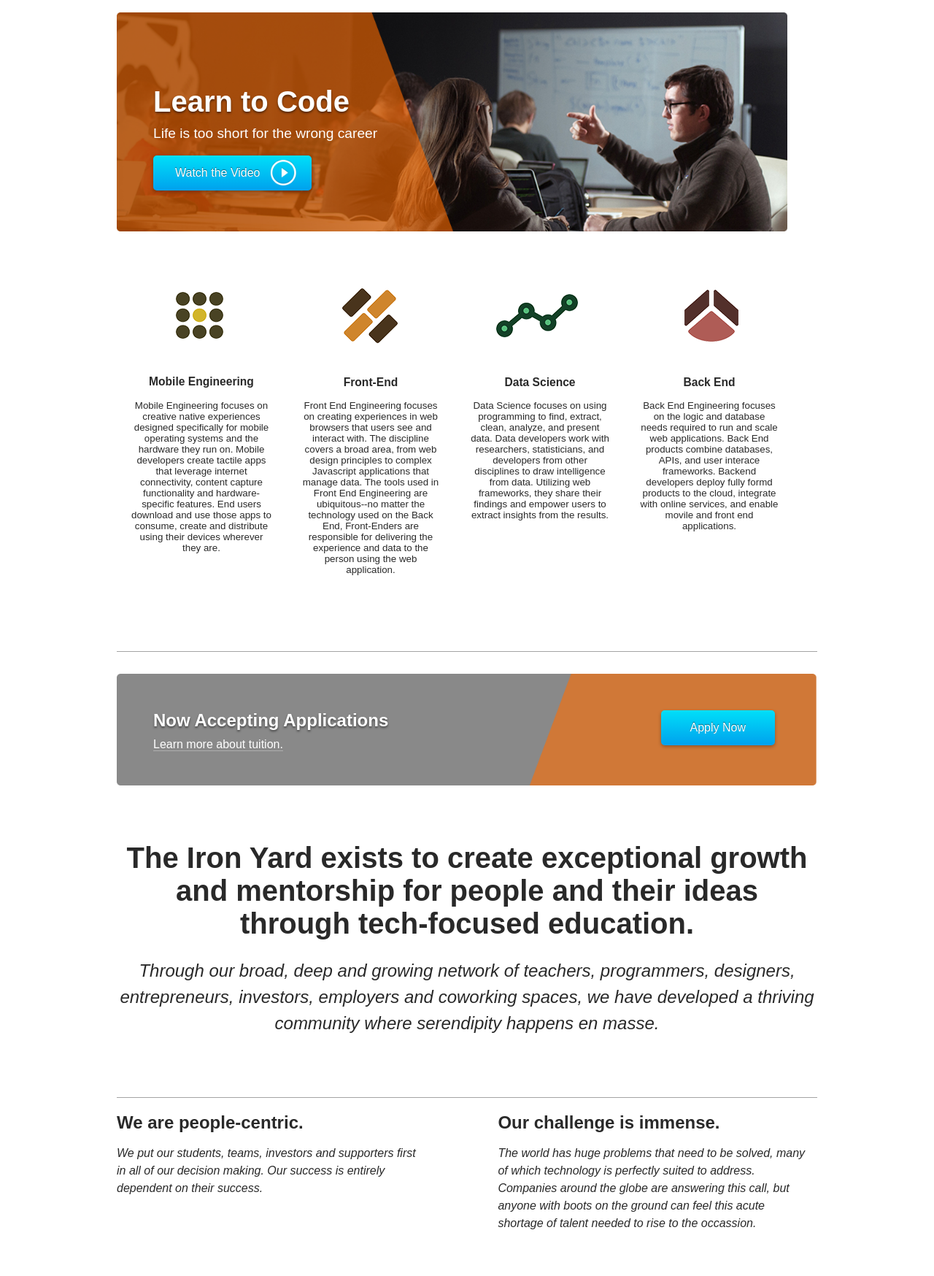
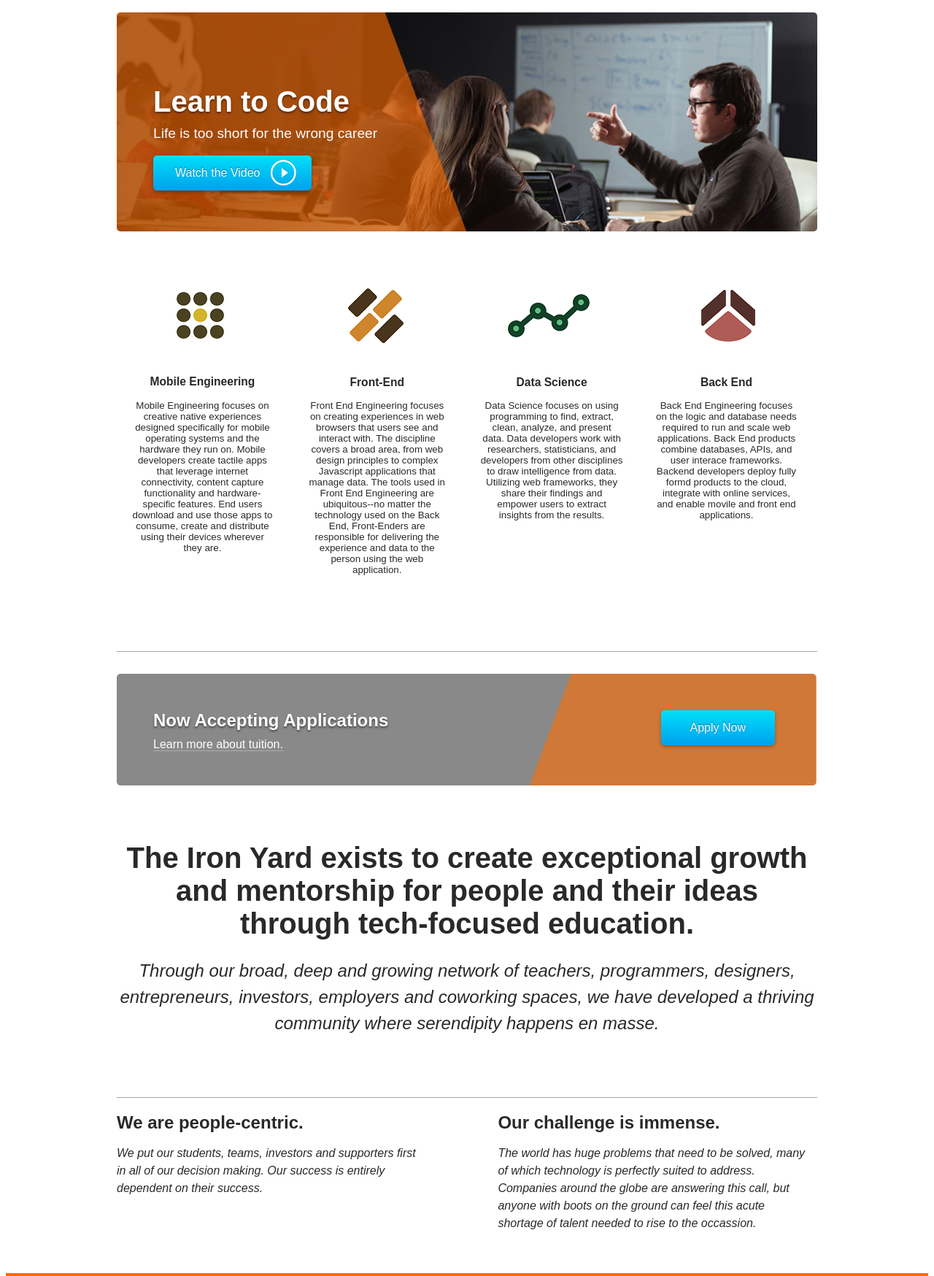
Before and after one commit to joannenguyen/IronYard, a plain HTML site: page index.html in a window 1280 px wide. Shown: the part 152-1900 px from the top of the page at 73% size. Drawn offline with Linux system fonts and the light colour scheme.

Commit message:
fixed errors

```diff
--- a/css/style.css
+++ b/css/style.css
@@ -11,6 +11,20 @@
     background-color: white;
     width: 960px;
     margin: 0 auto;
+}
+
+.clearfix:before,
+.clearfix:after {
+  content: "";
+  display: table;
+}
+
+.clearfix:after {
+  clear: both;
+}
+
+.clearfix {
+  zoom: 1; /* ie 6/7 */
 }
 
 a{
@@ -55,11 +69,9 @@
 
 .site_header nav{
 	float: left;
+	margin: 50px 0px 0px 10px;
 }
 
-.site_header nav{
-	margin: 50px 0px 0px 10px;
-}
 .site_header a{
 	/* Permalink - use to edit and share this gradient: http://colorzilla.com/gradient-editor/#00dff9+0,00a1ed+100 */
 	background: #00dff9; /* Old browsers */
@@ -108,14 +120,15 @@
 }
 .headerblock {
 	background-image: url(../img/headerbox.png);
-	background-size: contain;
-	background-repeat: no-repeat;
-	width: 100%;
+	background-size: cover;
+	/*background-repeat: no-repeat;*/
+	background-position: center center;
 	height: 300px;
 	color: white;
 	padding-left: 50px;
 	position: relative;
 	margin-bottom: 45px;
+	border-radius: 5px;
 }
 
 .headerblock h1{
@@ -136,11 +149,12 @@
 
 }
 .courses article{
-	width: 20%;
-	float: left;
+	width: 20.3%;
 	text-align: center;
 	font-size: 10pt;
 	padding: 20px;
+	display: inline-block;
+	vertical-align: top;
 }
 
 .courses{
@@ -206,6 +220,7 @@
 .extrainfo article{
 	width: 44%;
 	float: left;
+	margin-bottom: 40px;
 }
 .extrainfo p{
 	font-style: italic;
@@ -217,9 +232,6 @@
 	margin-right: 100px;
 }
 
-.extrainfo {
-	height: 250px;
-}
 
 footer {
 	height: 500px;
--- a/index.html
+++ b/index.html
@@ -68,7 +68,7 @@
                 <h1>The Iron Yard exists to create exceptional growth and mentorship for people and their ideas through tech-focused education.</h1>
                 <p>Through our broad, deep and growing network of teachers, programmers, designers, entrepreneurs, investors, employers and coworking spaces, we have developed a thriving community where serendipity happens en masse.</p>
             </div>
-            <section class="extrainfo">
+            <section class="extrainfo clearfix">
                 <article class="column_one">
                     <h2>We are people-centric.</h2>
                     <p>We put our students, teams, investors and supporters first in all of our decision making. Our success is entirely dependent on their success.</p>
```
